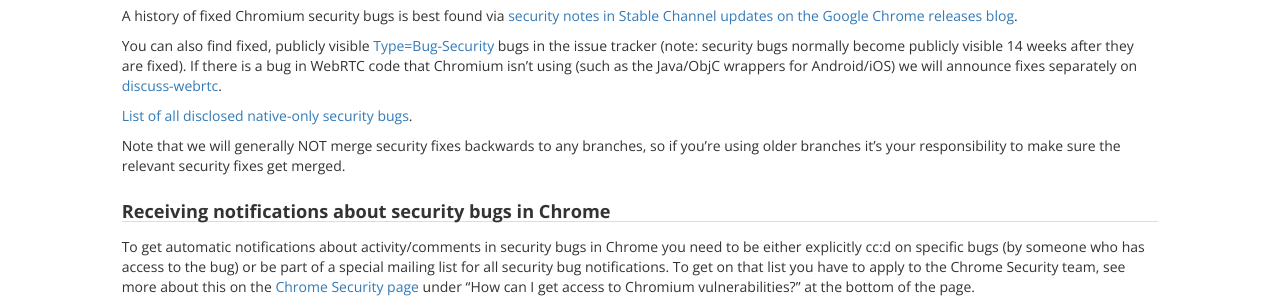
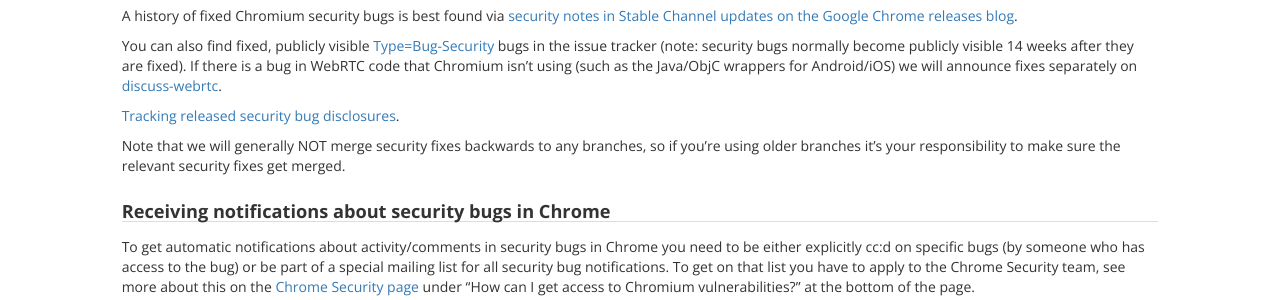
Before and after one commit to webrtc/webrtc-org, a Jekyll site: the page built from bugs/index.md, in a window 1280 px wide and 900 px high, scrolled down 335 px. Shown: the part 154-454 px from the top of the window. Built offline with Jekyll 4.4.1, drawn with Linux system fonts in a browser that asks for light colours; nearby versions of some CDN libraries.

Commit message:
Updated with comments

```diff
--- a/bugs/index.md
+++ b/bugs/index.md
@@ -42,7 +42,7 @@ visible 14 weeks after they are fixed). If there is a bug in WebRTC code
 that Chromium isn’t using (such as the Java/ObjC wrappers for Android/iOS)
 we will announce fixes separately on [discuss-webrtc][DiscussWebRTC].
 
-[List of all disclosed native-only security bugs][WebRtcBugList].
+[Tracking released security bug disclosures][WebRtcBugList].
 
 Note that we will generally NOT merge security fixes backwards to any branches,
 so if you’re using older branches it’s your responsibility to make sure the
```
